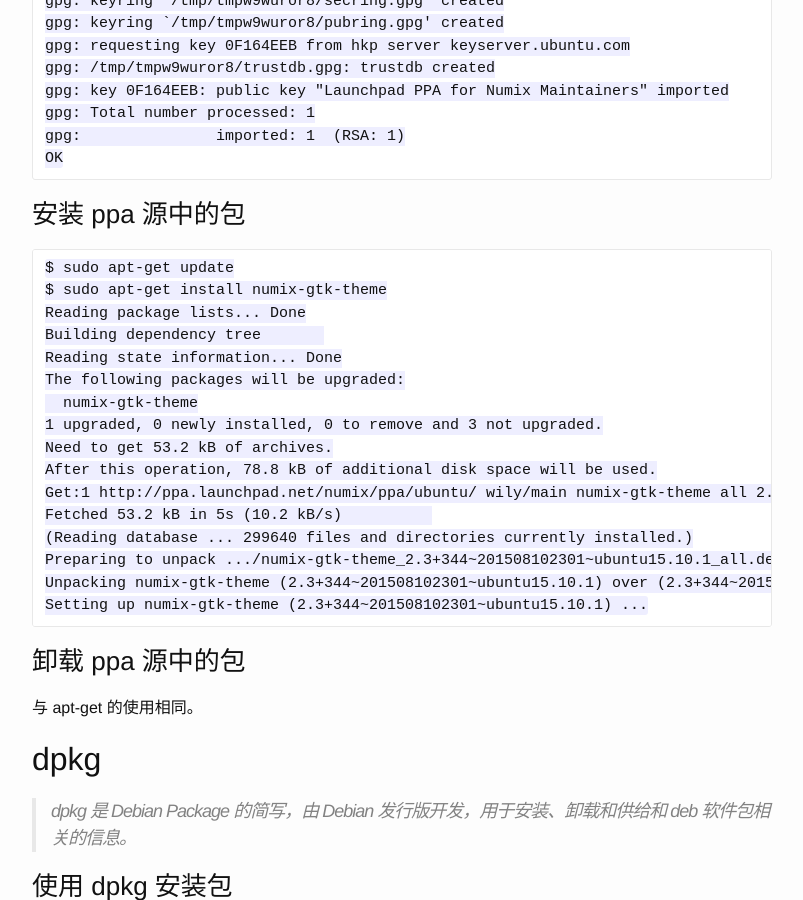
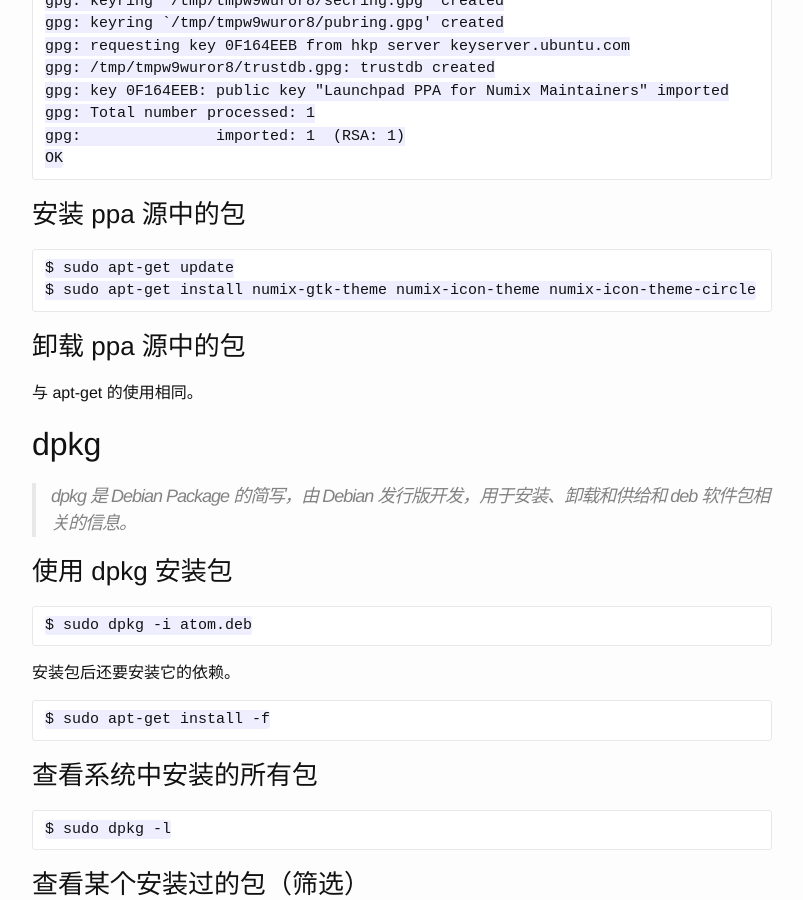
Before and after one commit to iskyzh/getting-started-with-ubuntu, a Jekyll site: the page built from _posts/2015-11-15-package.md, in a window 1280 px wide and 900 px high, scrolled down 1774 px. Shown: the whole window, without its empty margins (238-1041 px from the left). Built offline with Jekyll 4.4.1, drawn with Linux system fonts in a browser that asks for light colours.

Commit message:
Add Package

```diff
--- a/_posts/2015-11-15-package.md
+++ b/_posts/2015-11-15-package.md
@@ -84,21 +84,7 @@ permalink: packages/
 ### 安装 ppa 源中的包
 
     $ sudo apt-get update
-    $ sudo apt-get install numix-gtk-theme
-    Reading package lists... Done
-    Building dependency tree
-    Reading state information... Done
-    The following packages will be upgraded:
-      numix-gtk-theme
-    1 upgraded, 0 newly installed, 0 to remove and 3 not upgraded.
-    Need to get 53.2 kB of archives.
-    After this operation, 78.8 kB of additional disk space will be used.
-    Get:1 http://ppa.launchpad.net/numix/ppa/ubuntu/ wily/main numix-gtk-theme all 2.3+344~201508102301~ubuntu15.10.1 [53.2 kB]
-    Fetched 53.2 kB in 5s (10.2 kB/s)
-    (Reading database ... 299640 files and directories currently installed.)
-    Preparing to unpack .../numix-gtk-theme_2.3+344~201508102301~ubuntu15.10.1_all.deb ...
-    Unpacking numix-gtk-theme (2.3+344~201508102301~ubuntu15.10.1) over (2.3+344~201508102301~ubuntu15.04.1) ...
-    Setting up numix-gtk-theme (2.3+344~201508102301~ubuntu15.10.1) ...
+    $ sudo apt-get install numix-gtk-theme numix-icon-theme numix-icon-theme-circle
 
 ### 卸载 ppa 源中的包
 
@@ -112,6 +98,10 @@ permalink: packages/
 ### 使用 dpkg 安装包
 
     $ sudo dpkg -i atom.deb
+
+安装包后还要安装它的依赖。
+
+    $ sudo apt-get install -f
 
 ### 查看系统中安装的所有包
 
```
